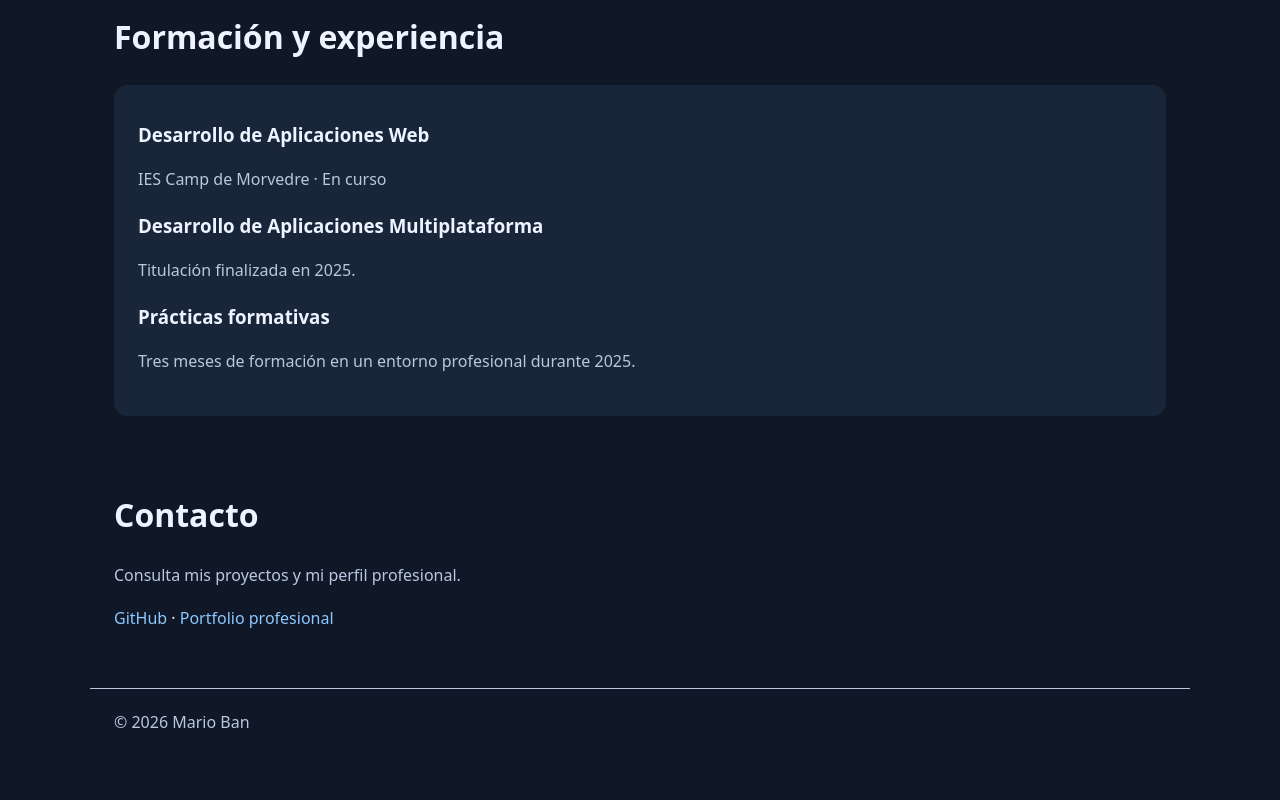
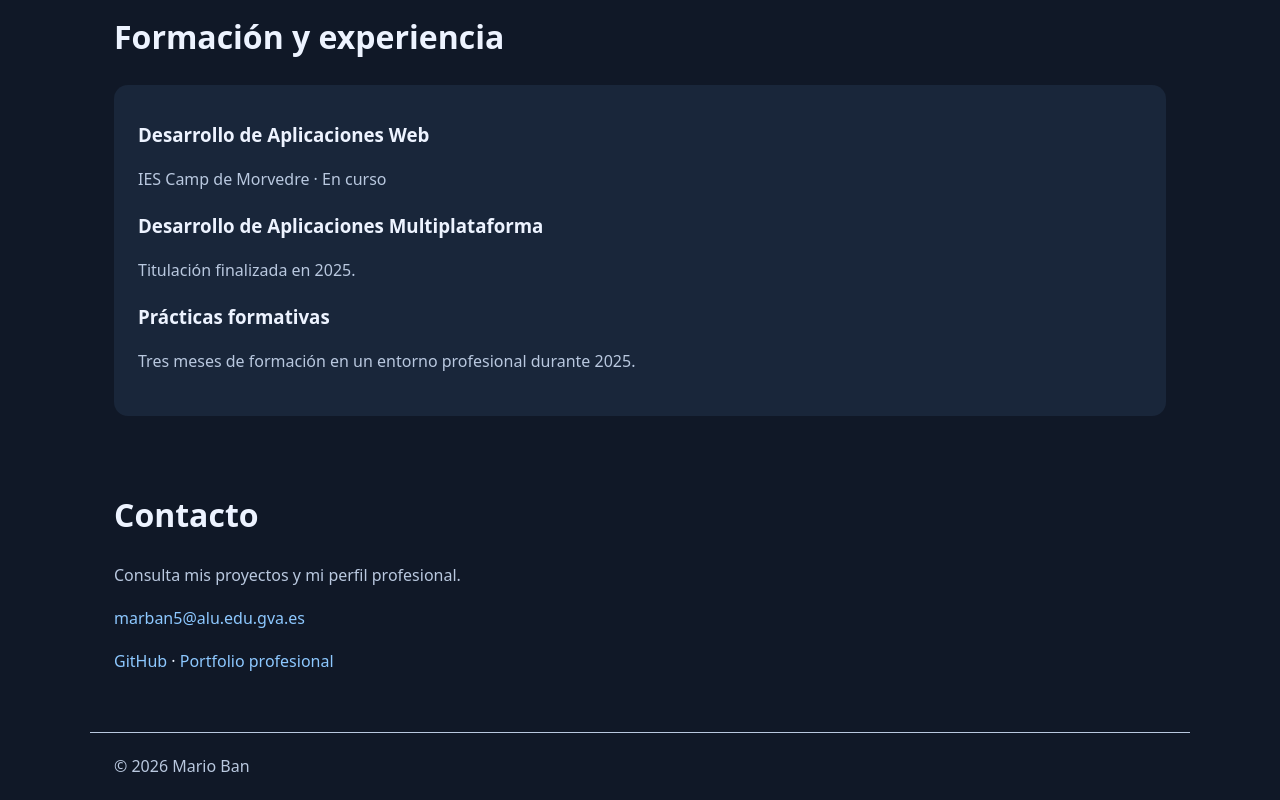
Before and after one commit to Mharis13/mi-portfolio, a plain HTML site: page index.html in a window 1280 px wide. Shown: the part 1697-2497 px from the top of the page. Before the commit the page ends 2454 px from the top, so only its background shows below. Drawn offline with Linux system fonts and the light colour scheme.

Commit message:
Añadir correo electrónico de contacto

```diff
--- a/index.html
+++ b/index.html
@@ -21,6 +21,6 @@
 </div></section>
 <section id="habilidades"><h2>Habilidades</h2><ul class="skills"><li>HTML y CSS</li><li>JavaScript</li><li>C#</li><li>Java</li><li>Python</li><li>Kotlin</li><li>SQL y PostgreSQL</li><li>Git y GitHub</li><li>Trabajo en equipo</li><li>Resolución de problemas</li></ul></section>
 <section id="formacion"><h2>Formación y experiencia</h2><article><h3>Desarrollo de Aplicaciones Web</h3><p>IES Camp de Morvedre · En curso</p><h3>Desarrollo de Aplicaciones Multiplataforma</h3><p>Titulación finalizada en 2025.</p><h3>Prácticas formativas</h3><p>Tres meses de formación en un entorno profesional durante 2025.</p></article></section>
-<section id="contacto"><h2>Contacto</h2><p>Consulta mis proyectos y mi perfil profesional.</p><a href="https://github.com/Mharis13">GitHub</a> · <a href="https://mharis13.github.io/">Portfolio profesional</a></section>
+<section id="contacto"><h2>Contacto</h2><p>Consulta mis proyectos y mi perfil profesional.</p><p><a href="mailto:marban5@alu.edu.gva.es">marban5@alu.edu.gva.es</a></p><a href="https://github.com/Mharis13">GitHub</a> · <a href="https://mharis13.github.io/">Portfolio profesional</a></section>
 </main><footer>© 2026 Mario Ban</footer>
 </body></html>
```
